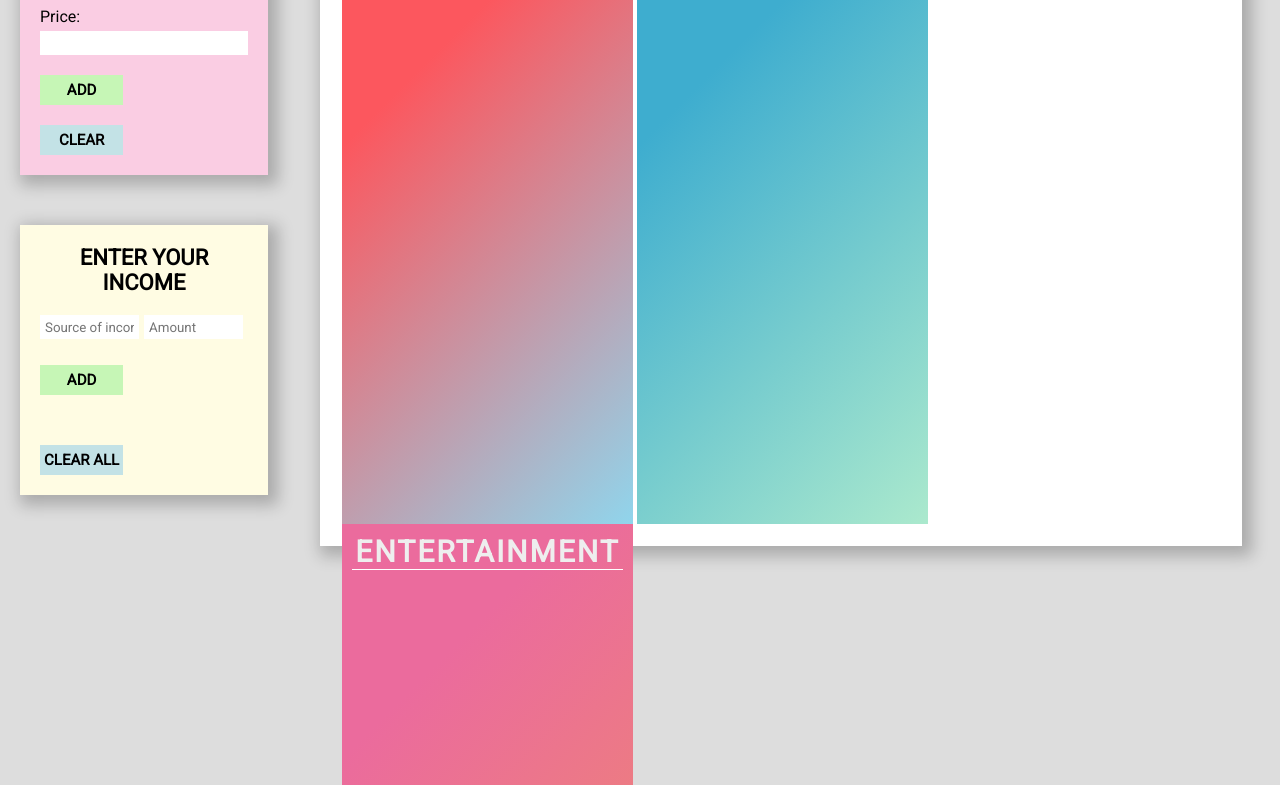
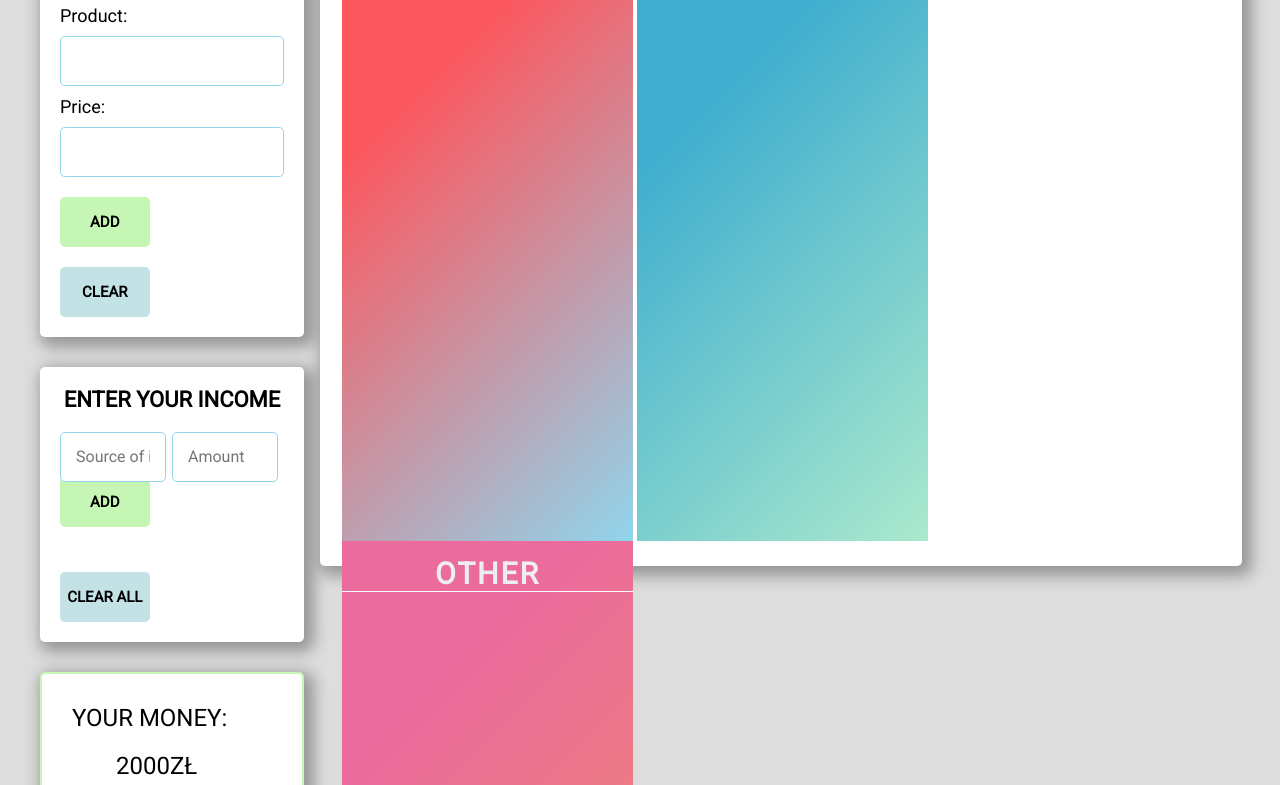
Before and after one commit to mateuszgielzecki/financeCalculator, a plain HTML site: page index.html in a window 1280 px wide. Shown: the part 194-979 px from the top of the page. Drawn offline with Linux system fonts and the light colour scheme.

Commit message:
finished html and css files

```diff
--- a/index.html
+++ b/index.html
@@ -18,15 +18,15 @@
 <body>
     <div class="wrapper">
 
-        <section class="section new_product">
+        <section class="section new-product">
             <form class="clearfix">
-                <p class="description">Add new product</p>
+                <h2>Add new product</h2>
 
-                <label for="category">Category:</label>
+                <label for="category" class="category">Category:</label>
                 <select id="category">
                     <option value="food">Food</option>
-                    <option value="transport">Public transport</option>
-                    <option value="entertainment">Entertainment</option>
+                    <option value="bills">Bills</option>
+                    <option value="other">Other</option>
                 </select>
 
                 <label for="product">Product:</label>
@@ -35,30 +35,36 @@
                 <label for="price">Price:</label>
                 <input type="number" id="price">
 
-                <button class="btn btn_add">Add</button>
-                <button class="btn btn_clear">Clear</button>
+                <button type="submit" class="btn btn-add">Add</button>
+                <button class="btn btn-clear">Clear</button>
             </form>
         </section>
 
-        <section class='section income clearfix'>
-            <p class='description'>Enter your income</p>
+        <section class="section income clearfix">
+            <h2>Enter your income</h2>
             <input type="number" placeholder="Amount">
             <input type="text" placeholder="Source of income">
-            <button class="btn btn_add">Add</button>
-            <button class="btn btn_clear">Clear All</button>
+            <button type="submit" class="btn btn-add">Add</button>
+            <button class="btn btn-clear">Clear All</button>
+
         </section>
 
-        <section class='section expenses'>
-            <p>Expenses</p>
-            <div class="container clearfix">
-                <div class='food exp_category'>
-                    <p>Food</p>
+        <section class="section your-money clearfix">
+            <p class="available-money">Your money: </p>
+            <p class="available-money">2000zł</p>
+        </section>
+
+        <section class="section expenses">
+            <h1>Expenses</h1>
+            <div class="container-expenses clearfix">
+                <div class="food expenses-category">
+                    <h2>Food</h2>
                 </div>
-                <div class='transport exp_category'>
-                    <p>Transport</p>
+                <div class="bills expenses-category">
+                    <h2>Bills</h2>
                 </div>
-                <div class='entertainment exp_category'>
-                    <p>Entertainment</p>
+                <div class="other expenses-category">
+                    <h2>Other</h2>
                 </div>
             </div>
         </section>
--- a/style.css
+++ b/style.css
@@ -2,7 +2,7 @@
   margin: 0;
   padding: 0;
   box-sizing: border-box;
-    font-family: 'Roboto', sans-serif;
+  font-family: "Roboto", sans-serif;
 }
 
 body {
@@ -10,62 +10,60 @@ body {
 }
 
 div.wrapper {
-    margin: auto auto;
   max-width: 1920px;
-    padding: 20px 20px;
+  padding: 40px 40px;
 }
 
 .clearfix::after {
-    content: '';
   display: block;
+  content: "";
   clear: both;
 }
 
-/* ------------------------Section for add new product--------------------- */
+/* -------------------Section for add the new product--------------------- */
 
 section {
-    width: 20%;
+  width: 22%;
   padding: 20px 20px;
-    background-color:rgb(250, 205, 227);
-    box-shadow: 5px 5px 15px 5px rgba(0,0,0,0.23);
+  border-radius: 5px;
+  box-shadow: 5px 5px 15px 5px rgba(0, 0, 0, 0.32);
+  background-color: #fff;
 }
 
-.description {
+h2 {
+  font-size: 22px;
   text-transform: uppercase;
   font-weight: bold;
-    font-size: 22px;
   text-align: center;
   margin-bottom: 20px;
 }
 
-label,input,button,select {
+label {
   display: block;
-    width: 100%;
-    /* font-size: 16px; */
+  font-size: 18px;
+  margin: 10px auto;
 }
 
-label {
+input,
+select {
+  padding: 15px 15px;
+  width: 100%;
+  line-height: 18px;
+  border: 1px solid #90d5ec;
+  border-radius: 5px;
+  outline: none;
   font-size: 16px;
-    margin-top: 10px;
-    margin-bottom: 5px;
-}
-
-input, select{
-    height: 24px;
-    padding: 5px 5px;
-    border: none;
-    outline: none;
-
 }
 
 .btn {
   float: left;
   margin-top: 20px;
   width: 40%;
-    height: 30px;
+  height: 50px;
+  border-radius: 5px;
+  font-size: 15px;
   color: black;
   font-weight: bold;
-    font-size: 15px;
   text-transform: uppercase;
   border: none;
 }
@@ -74,29 +72,26 @@ input, select{
   cursor: pointer;
 }
 
-.btn.btn_add {
+.btn-add {
   background-color: rgb(198, 246, 182);
-    margin-right: 60px;;
+  margin-right: 60px;
 }
 
-.btn.btn_clear {
-    background-color:rgb(195, 226, 230);
+.btn-clear {
+  background-color: rgb(195, 226, 230);
 }
 
 /* --------------------------Section of income----------------------- */
 
 section.income {
-    margin-top: 50px;
-    background-color:  rgb(255, 252, 227);
+  margin-top: 30px;
   position: relative;
 }
 
 .income input {
+  float: left;
   position: absolute;
-    float:left;
-    display: inline;
   width: 40%;
-    margin-right: 20px;
 }
 
 .income input:nth-child(2) {
@@ -104,69 +99,78 @@ section.income {
 }
 
 .income .btn {
-    margin-top: 50px;
+  margin-top: 20%;
 }
 
+/* -------------------------Section of "Your money" ------------------- */
+
+section.your-money {
+  position: relative;
+  margin-top: 30px;
+  background-color: ;
+  border: 2px solid rgb(198, 246, 182);
+}
+p.available-money {
+  float: left;
+  position: relative;
+  font-size: 24px;
+  text-transform: uppercase;
+  padding: 10px 10px;
+}
+
+.available-money:nth-child(2) {
+  left: 20%;
+}
 
 /* -------------------------Section of expenses -------------------------- */
 
 section.expenses {
   position: absolute;
   left: 25%;
-    top: 20px;
+  top: 40px;
   width: 72%;
   height: 90vh;
-    background-color: #fff;
 }
 
-.container {
+.container-expenses {
   height: 90%;
-    width: 100%;
 }
 
-.exp_category {
+.expenses-category {
+  float: left;
+  top: 0;
+  left: 0;
   width: 33%;
   height: 100%;
-    background-color: green;
-    float: left;
   margin: auto 2px;
 }
 
-.container p {
-    /* display: block;  */
-    margin: 10px;
+.expenses h1 {
+  font-size: 50px;
+  margin-bottom: 5px;
   text-align: center;
   text-transform: uppercase;
-    font-weight: bold;
+  font-style: oblique;
+}
+.container-expenses h2 {
+  margin: 15px auto;
   letter-spacing: 2px;
   font-size: 30px;
   color: #eee;
-    border-bottom: 1px solid white;
+  border-bottom: 1px solid #fff;
 }
 
-.food.exp_category {
+.food {
   background-color: #90d5ec;
   background-image: linear-gradient(315deg, #90d5ec 0%, #fc575e 74%);
-
 }
 
-.transport.exp_category {
+.bills {
   background-color: #abe9cd;
   background-image: linear-gradient(315deg, #abe9cd 0%, #3eadcf 74%);
-
 }
 
-.entertainment.exp_category {
+.other {
   background-color: #ee8c68;
   background-image: linear-gradient(315deg, #ee8c68 0%, #eb6b9d 74%);
-
 }
-
-.expenses > p {
-    text-align: center;
-    font-size: 50px;
-    text-transform: uppercase;
-    font-style:oblique;
-    margin-bottom: 5px;
-    border-bottom: 3px dotted #aaa;
-}
```
Lines whose indentation alone changed are shown as unchanged.
